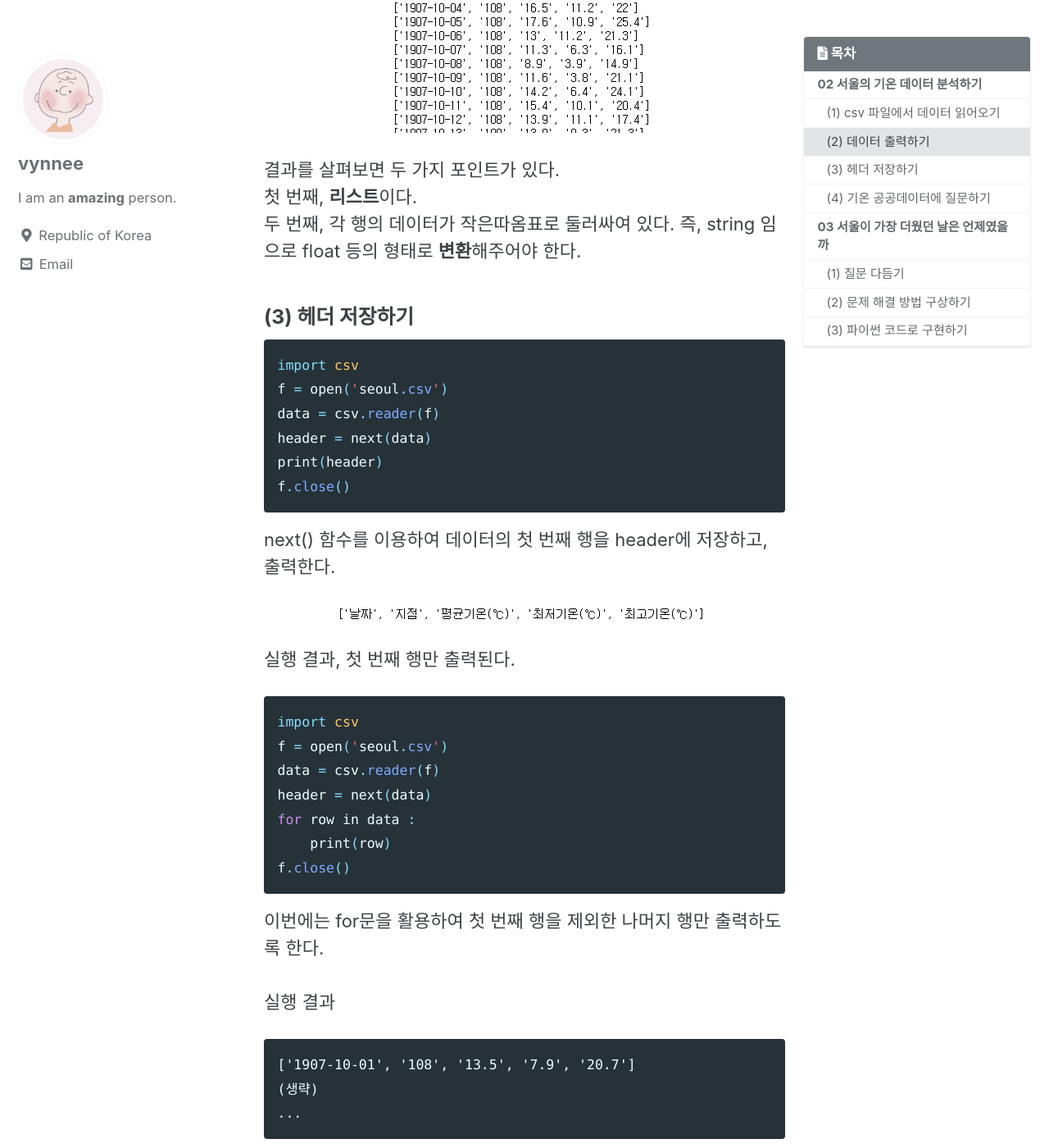
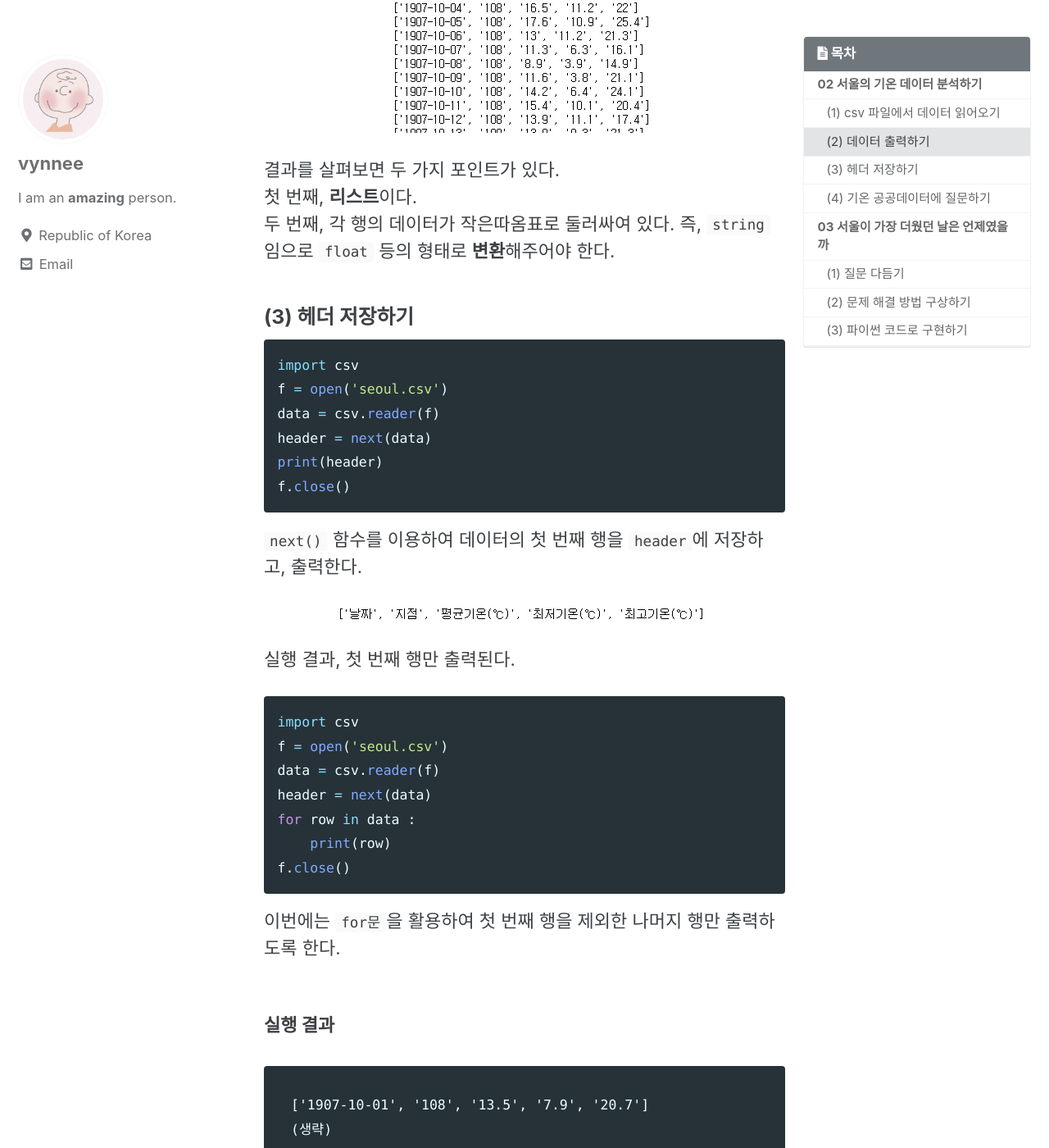
Before and after one commit to vynnee/vynnee.github.io, a Jekyll site: the page built from _posts/2020-12/python/2020-12-24-num1.md, in a window 1280 px wide and 1400 px high, scrolled down 1502 px. Shown: the whole window at 82% size. Built offline with Jekyll 4.4.1, drawn with Linux system fonts in a browser that asks for light colours; cached includes are drawn as plain includes; comment, search, counter and statistics services are not loaded; some of the changed text lies outside the part shown.

Commit message:
[2020-12-28] post modify

````diff
--- a/_posts/2020-12/python/2020-12-24-num1.md
+++ b/_posts/2020-12/python/2020-12-24-num1.md
@@ -24,7 +24,7 @@ Last_modified_at: 2020-12-27T00:00:00+08:00
 ## 02 서울의 기온 데이터 분석하기
 
 ### (1) csv 파일에서 데이터 읽어오기
-```java
+```python
 import csv
 f = open('seoul.csv', 'r', encoding='cp949')
 data = csv.reader(f, delimiter = ',')
@@ -36,7 +36,7 @@ csv.writer() : CSV 파일에 데이터를 저장하는 함수
 
 
 ### (2) 데이터 출력하기
-```java
+```python
 import csv
 f = open('seoul.csv', encoding = 'cp949')
 data = csv.reader(f)
@@ -50,11 +50,11 @@ f.close()
 
 결과를 살펴보면 두 가지 포인트가 있다.<br>
 첫 번째, **리스트**이다.<br>
-두 번째, 각 행의 데이터가 작은따옴표로 둘러싸여 있다. 즉, string 임으로 float 등의 형태로 **변환**해주어야 한다.<br>
+두 번째, 각 행의 데이터가 작은따옴표로 둘러싸여 있다. 즉, `string` 임으로 `float` 등의 형태로 **변환**해주어야 한다.<br>
 
 
 ### (3) 헤더 저장하기
-```java
+```python
 import csv
 f = open('seoul.csv')
 data = csv.reader(f)
@@ -62,13 +62,13 @@ header = next(data)
 print(header)
 f.close()
 ```
-next() 함수를 이용하여 데이터의 첫 번째 행을 header에 저장하고, 출력한다.<br>
+`next()` 함수를 이용하여 데이터의 첫 번째 행을 `header`에 저장하고, 출력한다.<br>
 
 ![02]({{ site.url }}{{ site.baseurl }}/assets/images/DAwP/01/02.PNG){: .align-center .open-new}
 
 실행 결과, 첫 번째 행만 출력된다.<br>
 
-```java
+```python
 import csv
 f = open('seoul.csv')
 data = csv.reader(f)
@@ -77,14 +77,16 @@ for row in data :
     print(row)
 f.close()
 ```
-이번에는 for문을 활용하여 첫 번째 행을 제외한 나머지 행만 출력하도록 한다.<br>
+이번에는 `for문`을 활용하여 첫 번째 행을 제외한 나머지 행만 출력하도록 한다.<br>
 <br>
-실행 결과
+
+**실행 결과**
 ```
 ['1907-10-01', '108', '13.5', '7.9', '20.7']
 (생략)
 ...
 ```
+{: .notice--success}
 
 ### (4) 기온 공공데이터에 질문하기
 1. 데이터 분석은 내가 관심 있는 데이터에 대한 호기심에서 출발한다.
@@ -108,7 +110,7 @@ f.close()
 
 
 ### (3) 파이썬 코드로 구현하기
-```java
+```python
 import csv
 f = open('seoul.csv')
 data = csv.reader(f)
@@ -117,9 +119,9 @@ for row in data :
     print(row)
 f.close()
 ```
-실행 결과, 현재 최고 기온 데이터는 문자열이다. 따라서 float 형태로 변환해야 한다. float() 함수를 이용해보자.<br>
+실행 결과, 현재 최고 기온 데이터는 문자열이다. 따라서 float 형태로 변환해야 한다. `float()` 함수를 이용해보자.<br>
 
-```java
+```python
 import csv
 f = open('seoul.csv')
 data = csv.reader(f)
@@ -142,5 +144,5 @@ ValueError                                Traceback (most recent call last)<br>
       8 f.close()<br>
 
 ValueError: could not convert string to float: <br>
-{: .notice--info}
+{: .notice--danger}
 1950년 9월 이후부터 오류가 발생했다. 데이터가 없기 때문이다. 따라서 대체할 특정 값을 넣어보자.
````
